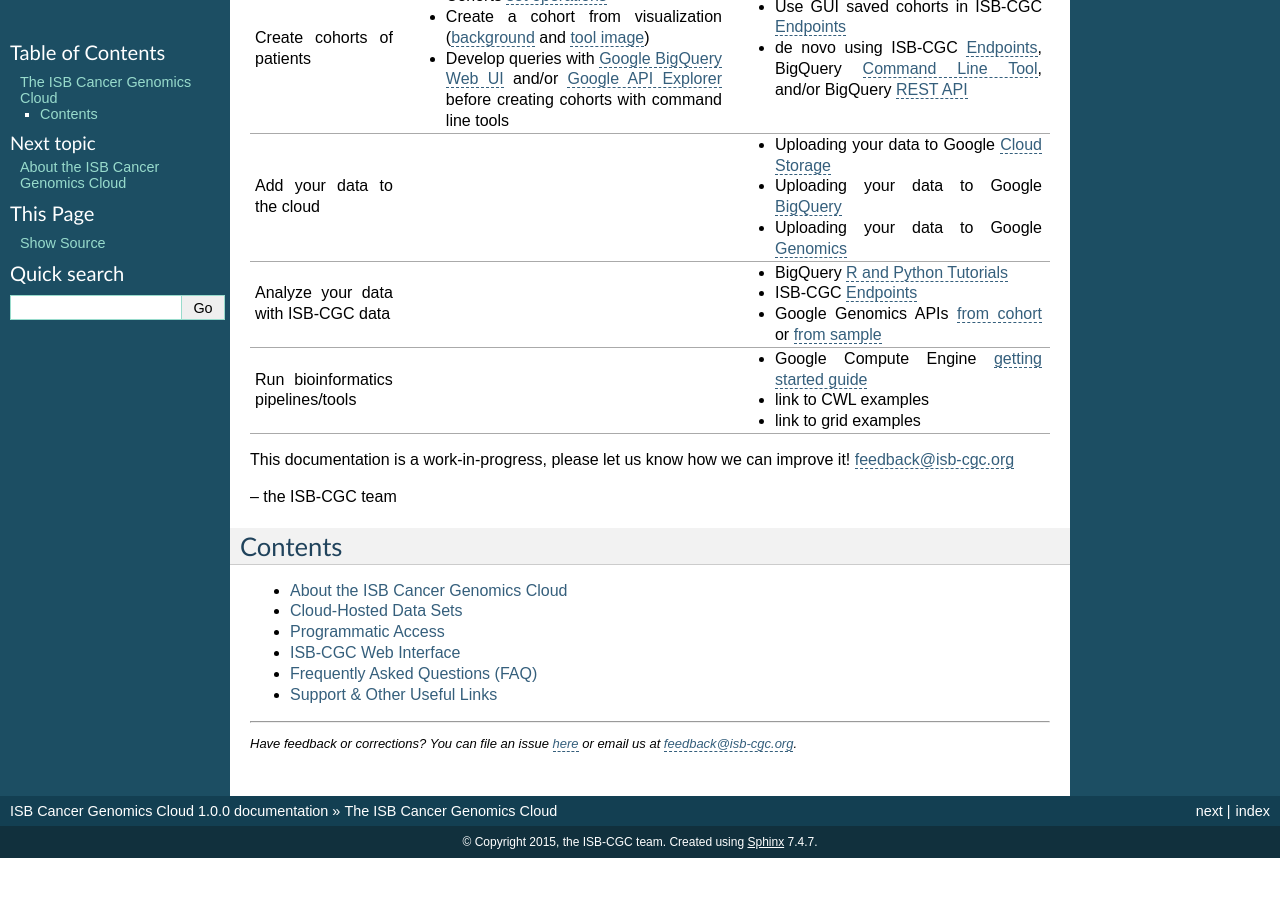
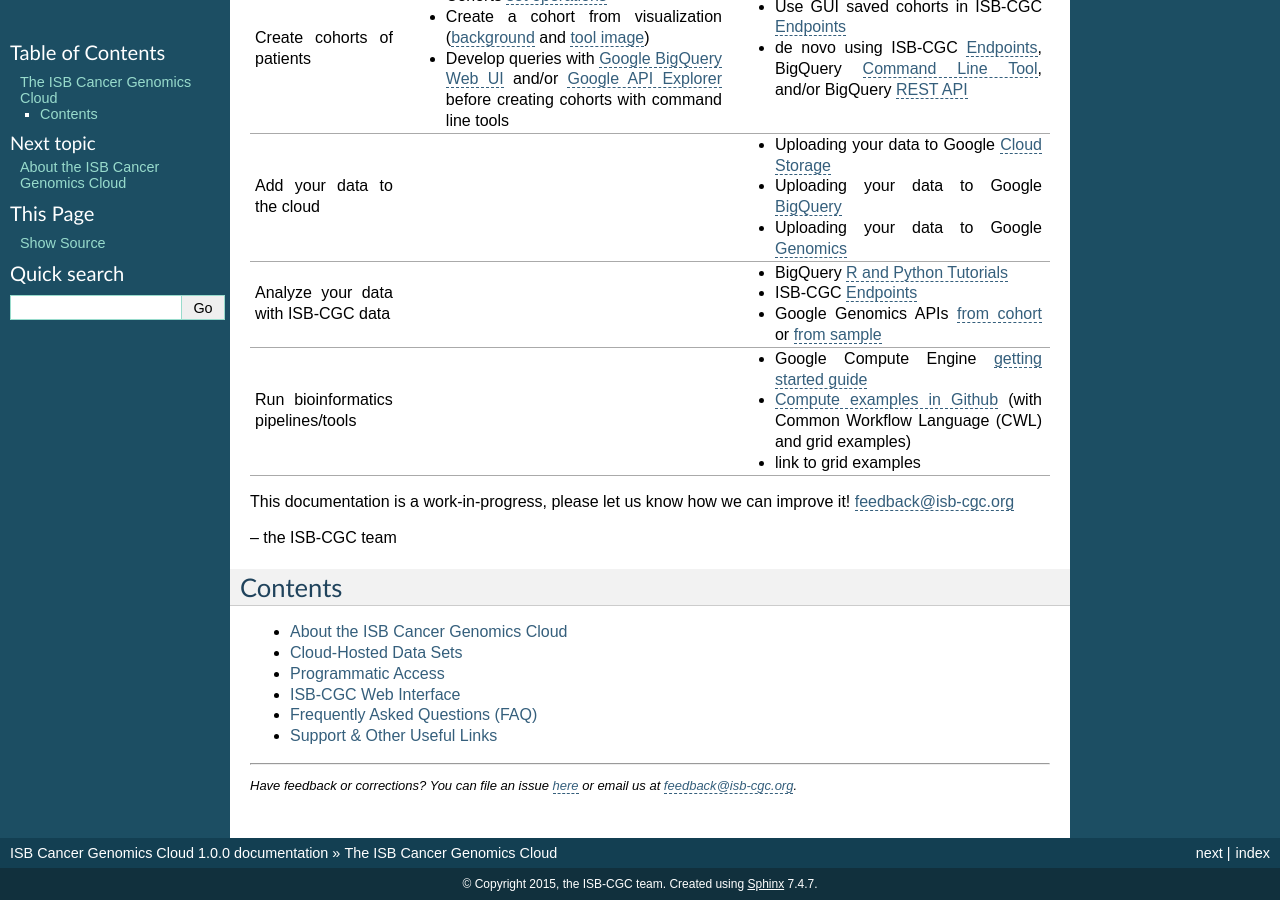
Before and after one commit to isb-cgc/readthedocs, a Sphinx documentation site: the page built from docs/source/index.rst, in a window 1280 px wide and 900 px high, scrolled down 1729 px. Built offline with Sphinx 7.4.7, drawn with Linux system fonts in a browser that asks for light colours; before the commit the page ends 2587 px from its top, so only the background shows below that.

Commit message:
Update index.rst

```diff
--- a/docs/source/index.rst
+++ b/docs/source/index.rst
@@ -68,7 +68,7 @@
 |                                   |                                                                                                                                                                                                                                                                                             |- Google Genomics APIs `from cohort </progapi/progapi2/google_genomics_from_cohort.html>`_ or `from sample </progapi/progapi2/google_genomics_from_sample.html>`_                                                                                                                                |
 +-----------------------------------+---------------------------------------------------------------------------------------------------------------------------------------------------------------------------------------------------------------------------------------------------------------------------------------------+-------------------------------------------------------------------------------------------------------------------------------------------------------------------------------------------------------------------------------------------------------------------------------------------------+
 |Run bioinformatics pipelines/tools |                                                                                                                                                                                                                                                                                             |- Google Compute Engine `getting started guide </progapi/Compute-Engine.html>`_                                                                                                                                                                                                                  |
-|                                   |                                                                                                                                                                                                                                                                                             |- link to CWL examples                                                                                                                                                                                                                                                                           |
+|                                   |                                                                                                                                                                                                                                                                                             |- `Compute examples in Github <https://github.com/isb-cgc/examples-Compute>`_ (with Common Workflow Language (CWL) and grid examples)                                                                                                                                                            |
 |                                   |                                                                                                                                                                                                                                                                                             |- link to grid examples                                                                                                                                                                                                                                                                          |
 +-----------------------------------+---------------------------------------------------------------------------------------------------------------------------------------------------------------------------------------------------------------------------------------------------------------------------------------------+-------------------------------------------------------------------------------------------------------------------------------------------------------------------------------------------------------------------------------------------------------------------------------------------------+
 
```
